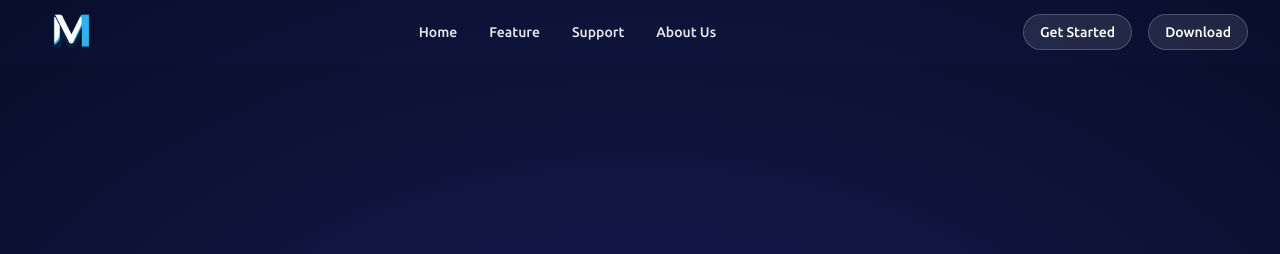
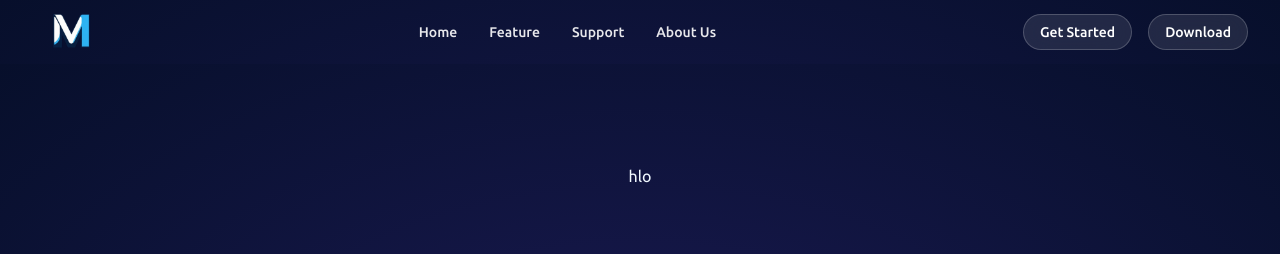
Before and after one commit to adharshgamingyt/MessengerCraft, a Next.js app: page / in a window 1280 px wide. Shown: the top 254 px of the page. Built offline with nearby package versions, Linux system fonts and the light colour scheme.

Commit message:
change(file): Added layout in (home)

```diff
--- /dev/null
+++ b/src/app/(root)/(home)/layout.tsx
@@ -0,0 +1,16 @@
+import { Navbar } from "@/components/my ui/Home/navbar";
+
+const layout = ({
+  children,
+}: Readonly<{
+  children: React.ReactNode;
+}>) => {
+  return (
+    <div className="h-full w-full">
+      <Navbar />
+      {children}
+    </div>
+  );
+};
+
+export default layout;
--- a/src/app/(root)/(home)/page.tsx
+++ b/src/app/(root)/(home)/page.tsx
@@ -4,7 +4,9 @@ import React from "react";
 const HomePage = () => {
   return (
     <main className="from-p1 to-p2 flex h-full w-full bg-radial">
-      <section className="text-s2 mx-auto my-25"></section>
+      <section className="text-s2 mx-auto my-25">
+        <h2>hlo</h2>
+      </section>
     </main>
   );
 };
--- a/src/app/layout.tsx
+++ b/src/app/layout.tsx
@@ -4,7 +4,6 @@ import { Poppins, Ubuntu } from "next/font/google";
 
 import "./globals.css";
 import { siteConfig } from "@/config/siteconfig";
-import { Navbar } from "@/components/my ui/Home/navbar";
 
 const poppins = Poppins({
   weight: ["100", "200", "300", "400", "500", "600", "700", "800", "900"],
@@ -44,7 +43,6 @@ export default function RootLayout({
         className={`${ubuntu.variable} ${ubuntu.className} ${poppins.variable} ${poppins.className} font-poppins from-p1 to-p2 bg-radial antialiased`}
       >
         <NextTopLoader color="#1b1a55" />
-        <Navbar />
         {children}
       </body>
     </html>
```
